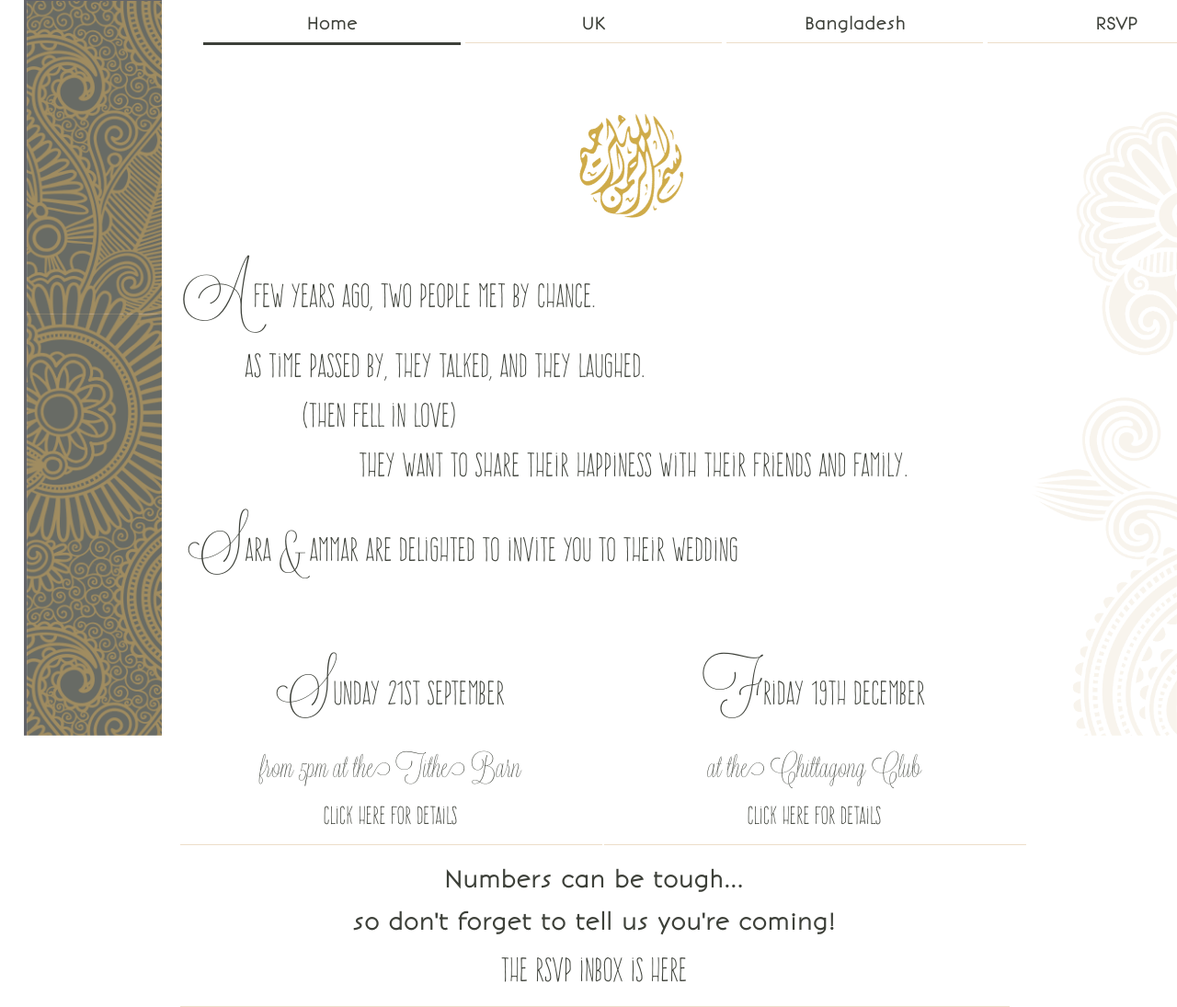
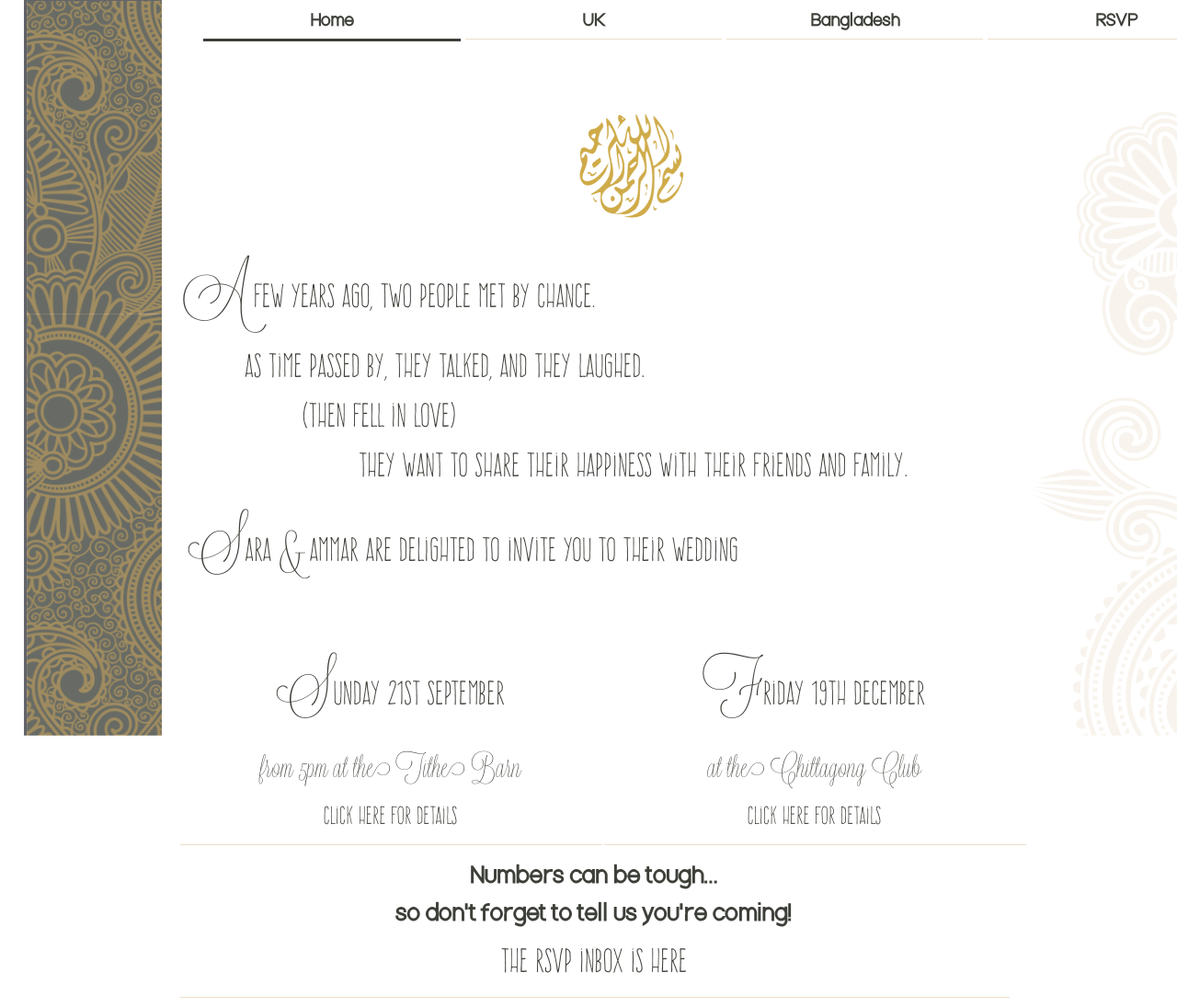
Before and after one commit to aa403/sep21, a PHP site: page /sep21.html in a window 1280 px wide; the page is wider, and only the part inside the window is pictured. Shown: that part at 92% size. Run offline with PHP 8.4, Linux system fonts and the light colour scheme.

Commit message:
font change

```diff
--- a/fonts.css
+++ b/fonts.css
@@ -12,5 +12,5 @@
 
 @font-face {
   font-family: 'blockish';
-  src: url(fonts/BonvenoCF-Light.otf) format('opentype'); /* Chrome 6+, Firefox 3.6+, IE 9+, Safari 5.1+ */
+  src: url(fonts/NordicaThin.otf) format('opentype'); /* Chrome 6+, Firefox 3.6+, IE 9+, Safari 5.1+ */
 }
```
Also changed, not shown: fonts/NordicaThin.otf (added).
